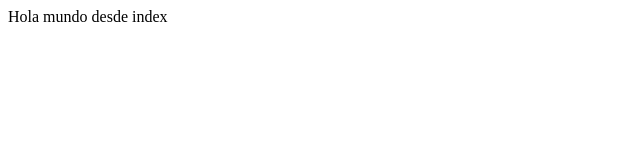
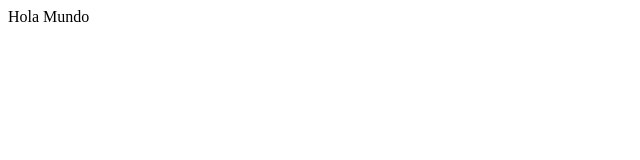
Before and after one commit to ja-rg/sistema-arqui, a Nuxt app: page / in a window 1280 px wide. Shown: the top 160 px of the page, without its empty margins (0-640 px from the left). Built offline with nearby package versions, Linux system fonts and the light colour scheme.

Commit message:
Añadir hola mundo

```diff
--- a/pages/index.vue
+++ b/pages/index.vue
@@ -1,4 +1,5 @@
 <template>
-    Hola mundo desde index
+    Hola Mundo
 </template>
-<script></script>
+<script>
+</script>
```
